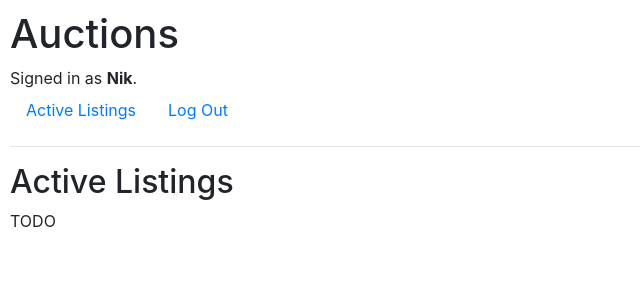
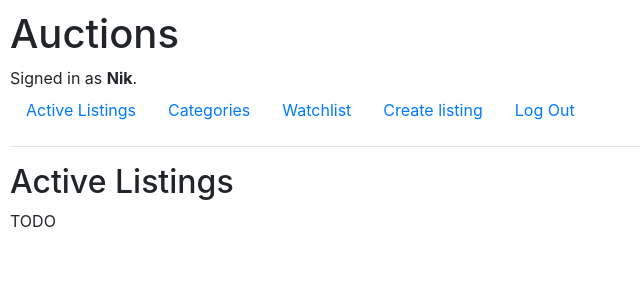
Before and after one commit to nmallea/eBay_Clone, a Django app: page / in a window 1280 px wide. Shown: the top 300 px of the page, without its empty margins (0-640 px from the left). Run offline with Django 3.2, Linux system fonts and the light colour scheme; a user stored in the database is signed in; some libraries are stand-ins or nearby versions.

Commit message:
html view creation

```diff
--- a/auctions/templates/auctions/layout.html
+++ b/auctions/templates/auctions/layout.html
@@ -1,3 +1,4 @@
+
 {% load static %}
 
 <!DOCTYPE html>
@@ -6,6 +7,7 @@
         <title>{% block title %}Auctions{% endblock %}</title>
         <link rel="stylesheet" href="https://stackpath.bootstrapcdn.com/bootstrap/4.4.1/css/bootstrap.min.css" integrity="sha384-Vkoo8x4CGsO3+Hhxv8T/Q5PaXtkKtu6ug5TOeNV6gBiFeWPGFN9MuhOf23Q9Ifjh" crossorigin="anonymous">
         <link href="{% static 'auctions/styles.css' %}" rel="stylesheet">
+
     </head>
     <body>
         <h1>Auctions</h1>
@@ -17,10 +19,19 @@
             {% endif %}
         </div>
         <ul class="nav">
-            <li class="nav-item">
-                <a class="nav-link" href="{% url 'index' %}">Active Listings</a>
-            </li>
             {% if user.is_authenticated %}
+                <li class="nav-item">
+                    <a class="nav-link" href="{% url 'index' %}">Active Listings</a>
+                </li>
+                <li class="nav-item">
+                    <a class="nav-link" href="{% url 'categories' %}">Categories</a>
+                </li>
+                <li class="nav-item">
+                    <a class="nav-link" href="{% url 'watch' %}">Watchlist</a>
+                </li>
+                <li class="nav-item">
+                    <a class="nav-link" href="{% url 'create' %}">Create listing</a>
+                </li>
                 <li class="nav-item">
                     <a class="nav-link" href="{% url 'logout' %}">Log Out</a>
                 </li>
--- a/commerce/urls.py
+++ b/commerce/urls.py
@@ -15,8 +15,11 @@ Including another URLconf
 """
 from django.contrib import admin
 from django.urls import include, path
+from django.conf import settings
+from django.conf.urls.static import static
 
 urlpatterns = [
     path("admin/", admin.site.urls),
-    path("", include("auctions.urls"))
+    path("", include("auctions.urls")),
+    path('admin/doc/', include('django.contrib.admindocs.urls')),
 ]
```
Also changed, not shown: auctions/forms.py (added), auctions/templates/auctions/bidform.html (added), auctions/templates/auctions/categories.html (added), auctions/templates/auctions/categorylist.html (added), auctions/templates/auctions/commentform.html (added), auctions/templates/auctions/createform.html (added), auctions/templates/auctions/listing.html (added), auctions/templates/auctions/watchlist.html (added), db.sqlite3.
